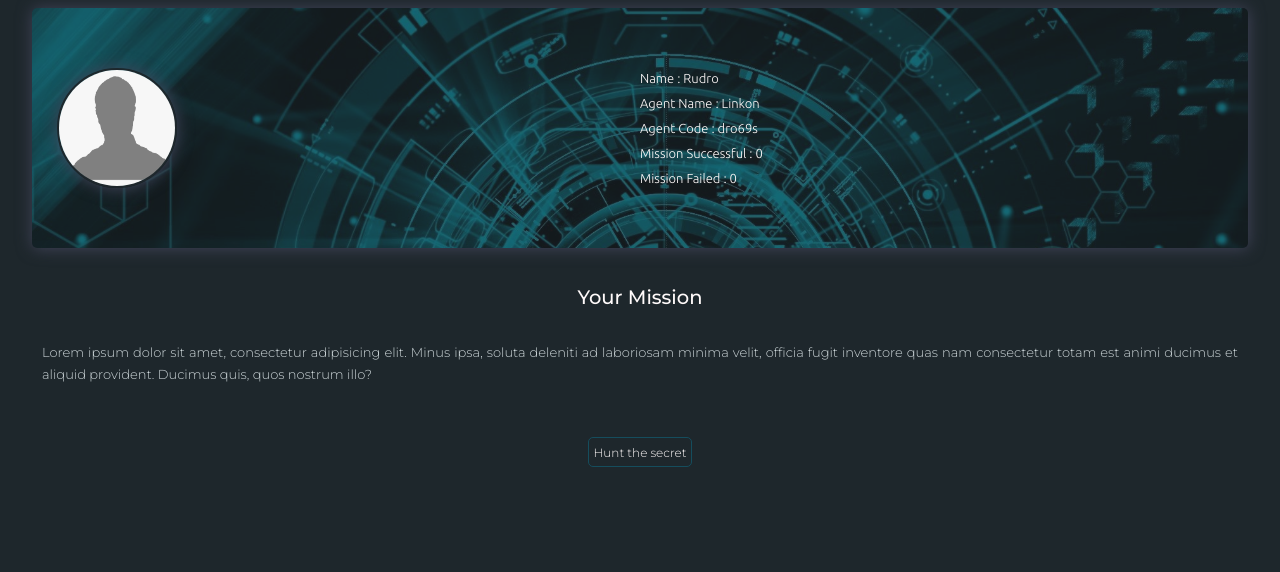
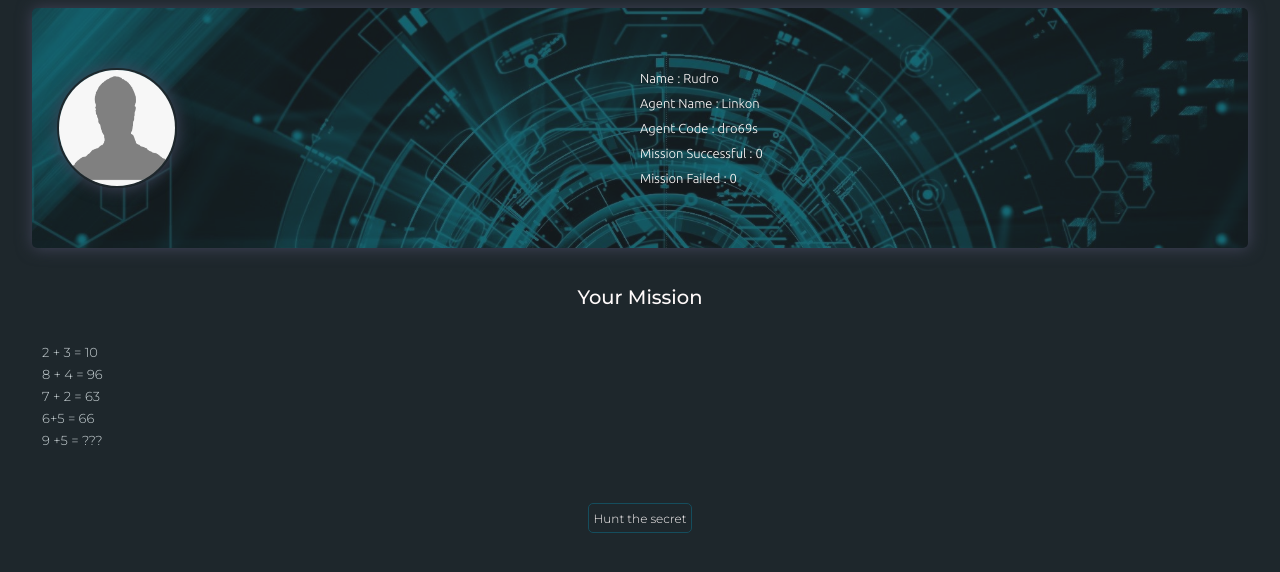
Before and after one commit to imran65ic/MIC, a plain HTML site: page html/agent130.html in a window 1280 px wide. Drawn offline with Linux system fonts and the light colour scheme.

Commit message:
Update agent130.html

```diff
--- a/html/agent130.html
+++ b/html/agent130.html
@@ -28,7 +28,16 @@
       Your Mission
     </h2>
     <p class="missions" id="missions">
-      Lorem ipsum dolor sit amet, consectetur adipisicing elit. Minus ipsa, soluta deleniti ad laboriosam minima velit, officia fugit inventore quas nam consectetur totam est animi ducimus et aliquid provident. Ducimus quis, quos nostrum illo?
+      2 + 3 = 10 <br>
+
+8 + 4 = 96 <br>
+
+7 + 2 = 63<br>
+
+6+5 = 66<br>
+
+9 +5 = ???
+
     </p>
     <button class="getbtn" onclick="visible()">Hunt the secret</button>
     <div id="secret">
```
